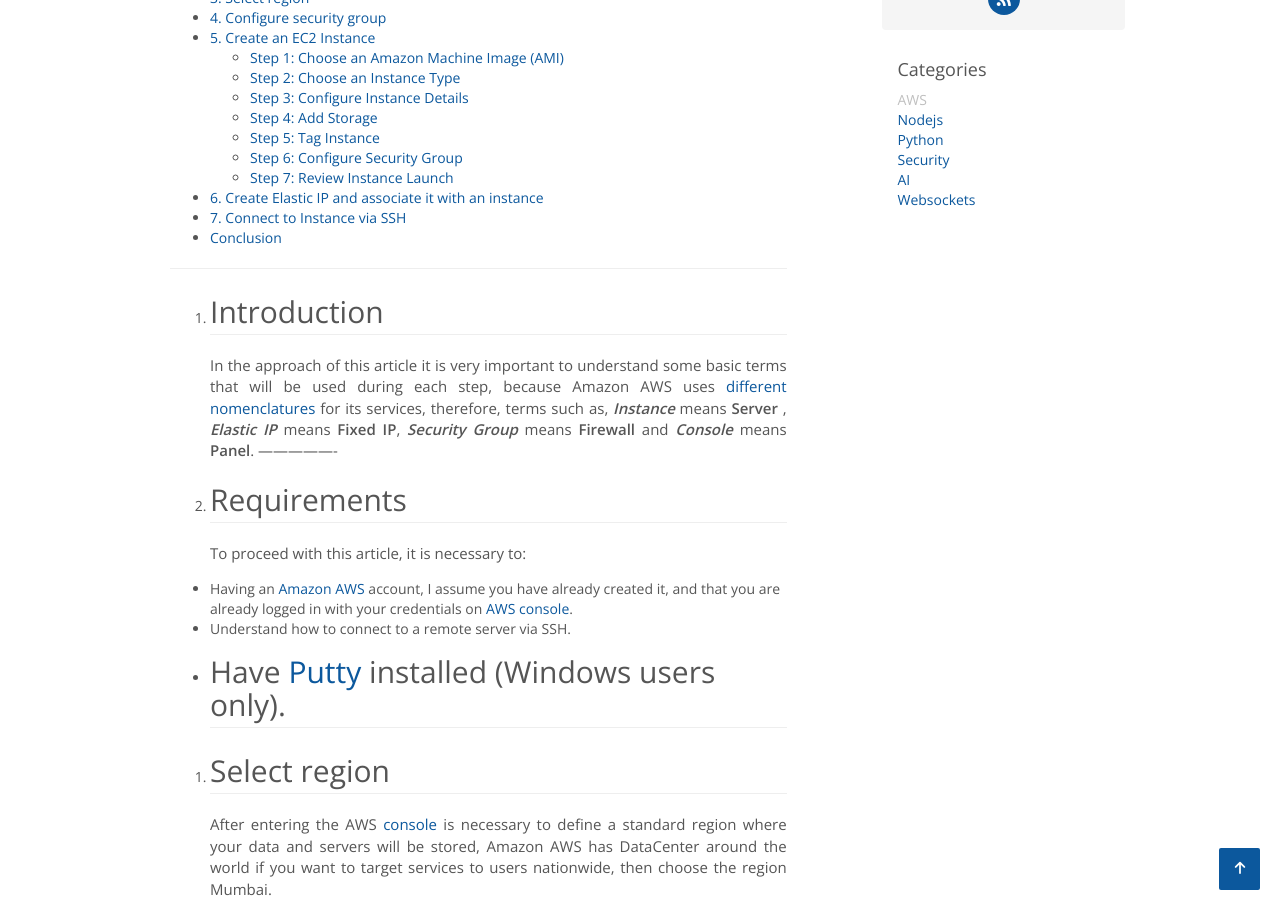
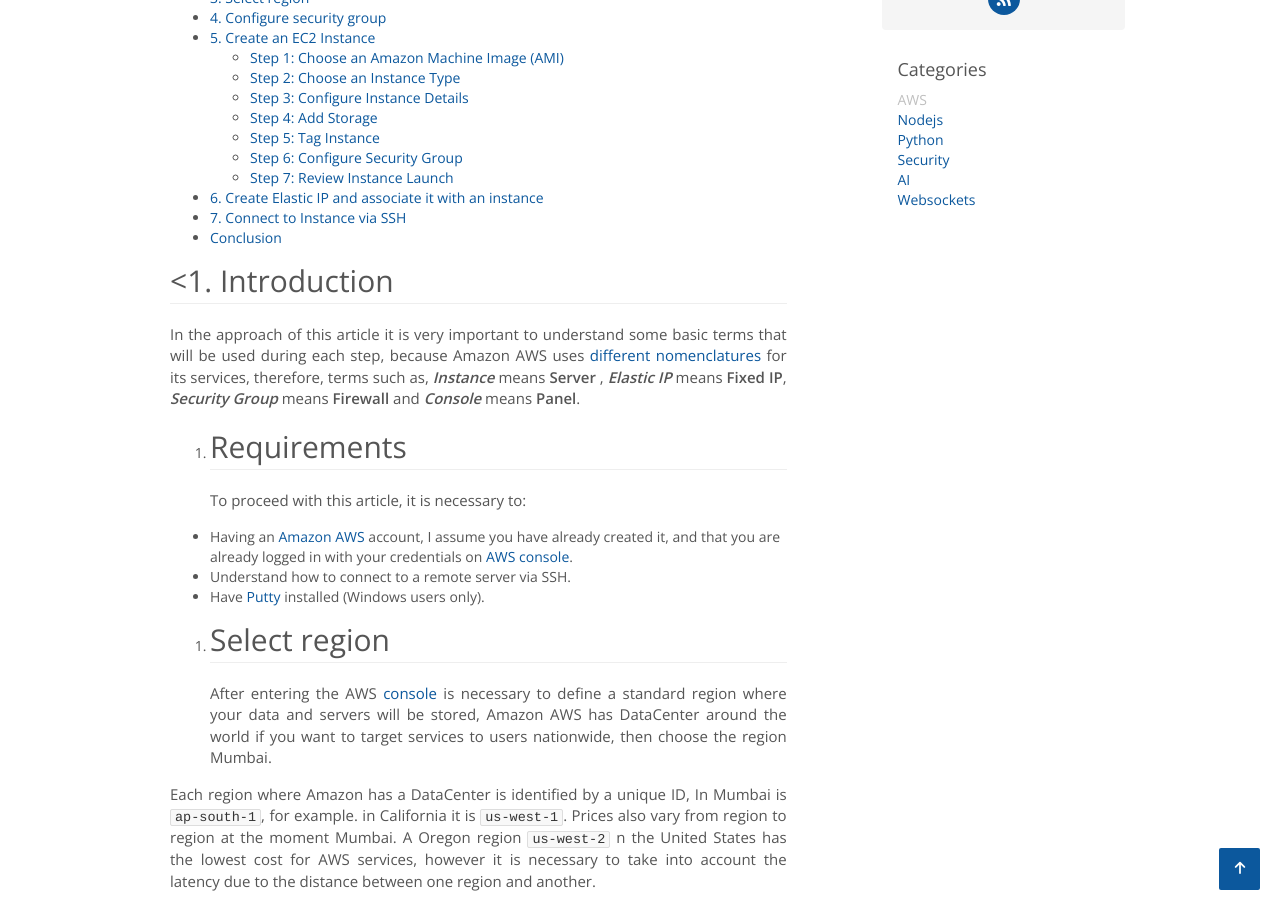
Before and after one commit to shashank34/shashank.github.io, a Jekyll site: the page built from _source/blog/_posts/2020-06-17-create-instance-aws.md, in a window 1280 px wide and 900 px high, scrolled down 536 px. Built offline with Jekyll 4.4.1, drawn with Linux system fonts in a browser that asks for light colours; comment, search, counter and statistics services are not loaded.

Commit message:
auto link bug fix enable code ray

```diff
--- a/_source/blog/_posts/2020-06-17-create-instance-aws.md
+++ b/_source/blog/_posts/2020-06-17-create-instance-aws.md
@@ -29,13 +29,12 @@
 - [7. Connect to Instance via SSH](#7.-connect-to-instance-via-ssh)
 - [Conclusion](#conclusion)
 
-----------------
 <!-- /MarkdownTOC -->
 
-1. Introduction
+<1. Introduction
 -----------------
 In the approach of this article it is very important to understand some basic terms that will be used during each step, because Amazon AWS uses [different nomenclatures][glossary] for its services, therefore, terms such as, ***Instance*** means **Server** , ***Elastic IP*** means **Fixed IP**, ***Security Group*** means  **Firewall** and ***Console*** means **Panel**.
-----------------
+
 
 2. Requirements
 -----------------
@@ -44,7 +43,7 @@
 - Having an [Amazon AWS][signup] account, I assume you have already created it, and that you are already logged in with your credentials on [AWS console][console].
 - Understand how to connect to a remote server via SSH.
 - Have [Putty][putty] installed (Windows users only).
------------------
+
 
 3. Select region
 -------------------------
```
